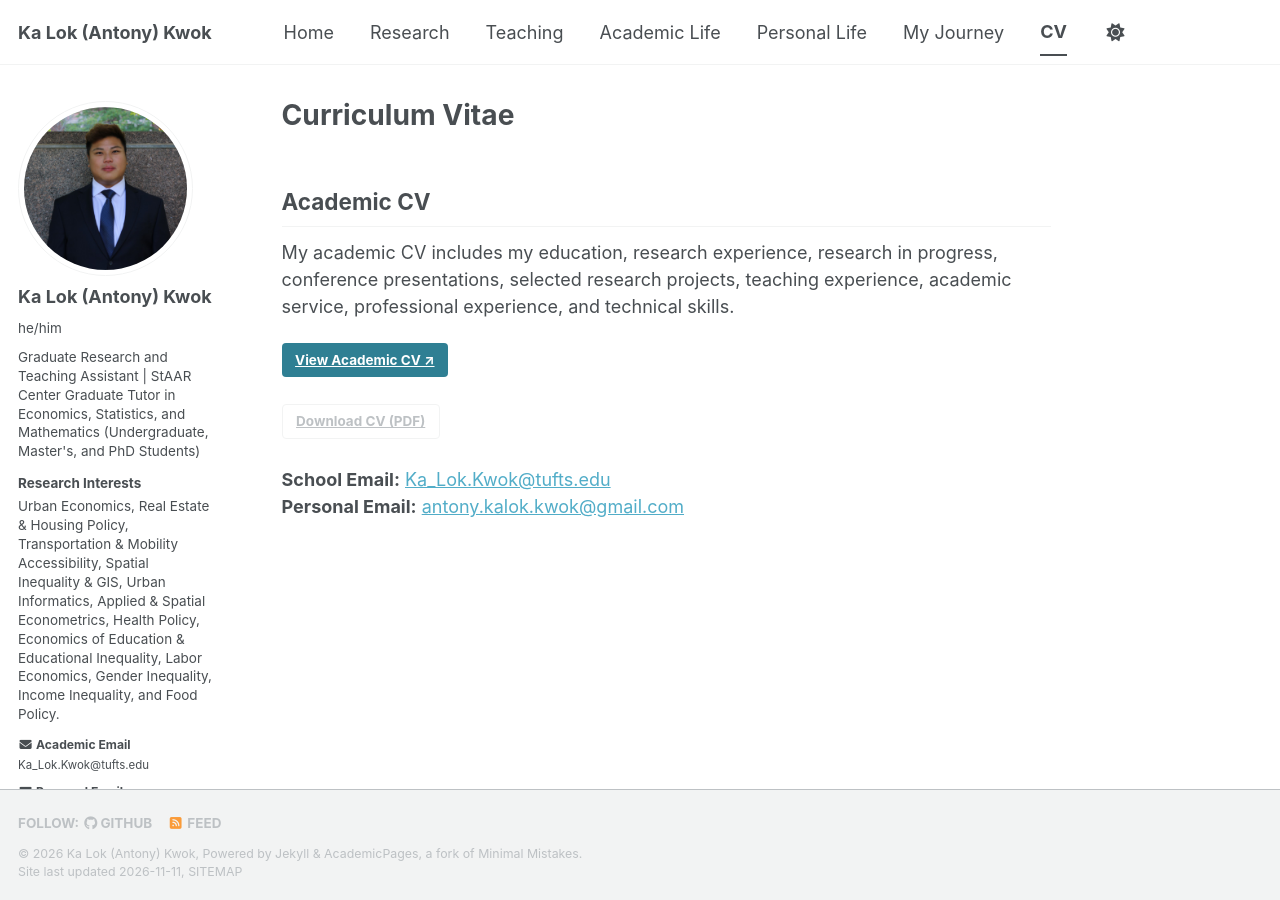
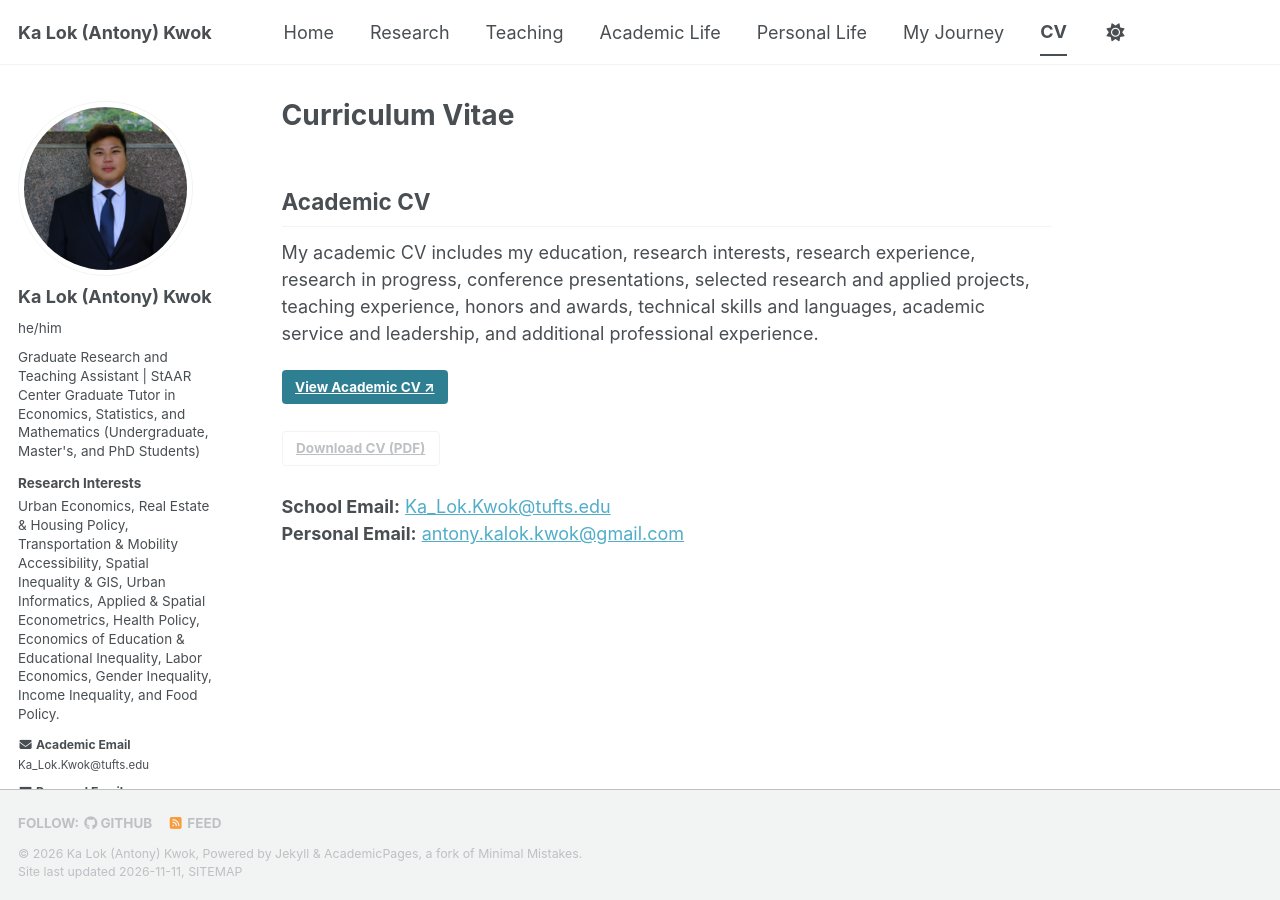
Before and after one commit to AntonyKaLokKwok/AntonyKaLokKwok.github.io, a Jekyll site: the page built from _pages/cv.md, in a window 1280 px wide. Built offline with Jekyll 4.4.1, drawn with Linux system fonts in a browser that asks for light colours; a style sheet for code colours, icons or effects is not loaded.

Commit message:
Update academic CV description
Refined the description of the academic CV to include additional details.

```diff
--- a/_pages/cv.md
+++ b/_pages/cv.md
@@ -8,8 +8,7 @@ redirect_from:
 ---
 
 ## Academic CV
-
-My academic CV includes my education, research experience, research in progress, conference presentations, selected research projects, teaching experience, academic service, professional experience, and technical skills.
+My academic CV includes my education, research interests, research experience, research in progress, conference presentations, selected research and applied projects, teaching experience, honors and awards, technical skills and languages, academic service and leadership, and additional professional experience.
 
 [View Academic CV ↗](/files/Ka%20Lok%20%28Antony%29%20Kwok%20Academic%20CV%20Nov%202026.pdf){: .btn .btn--primary target="_blank" rel="noopener noreferrer"}
 
```
